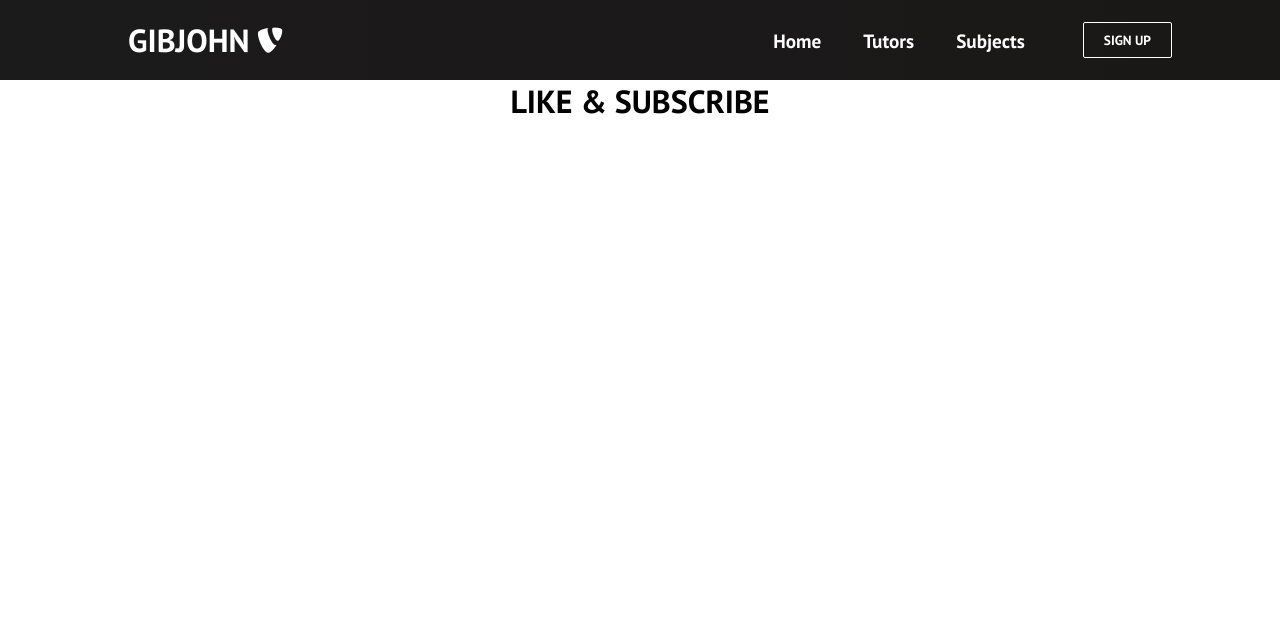
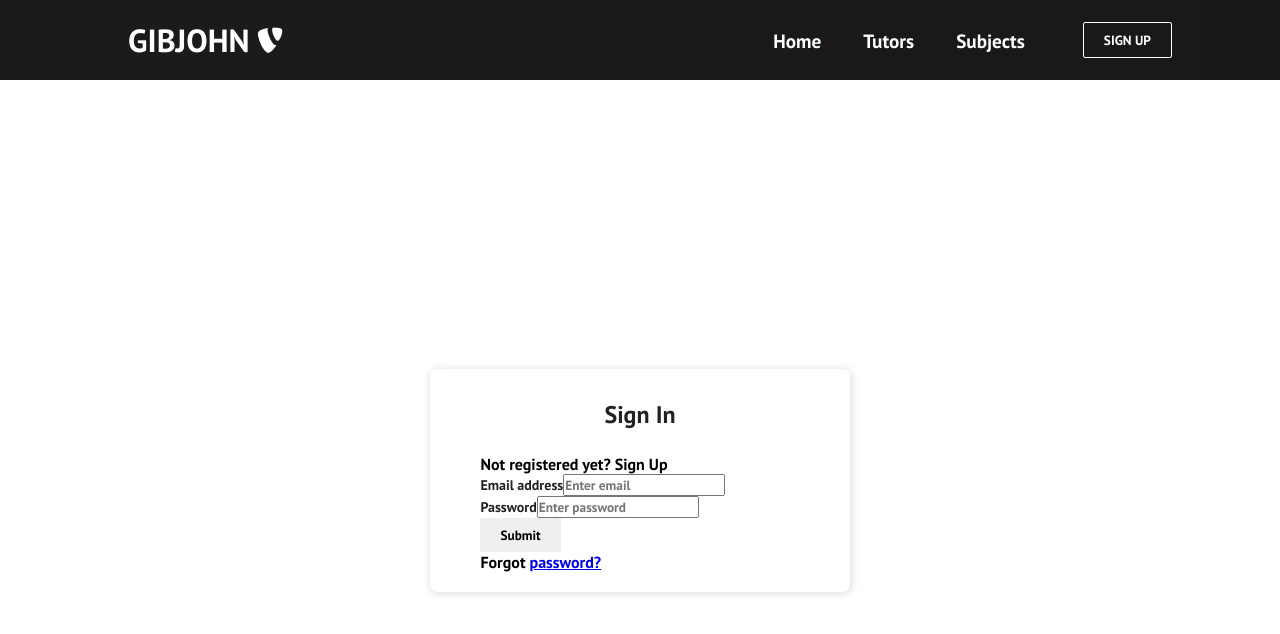
Before and after one commit to Daniel-ACC7/gibJohntutoring, a React (Create React App) app: page /sign-up in a window 1280 px wide. Shown: the top 634 px of the page. Built offline with nearby package versions, Linux system fonts and the light colour scheme.

Commit message:
Made Sign-Up Page

```diff
--- a/src/App.css
+++ b/src/App.css
@@ -7,7 +7,8 @@
 
 .home,
 .services,
-.products {
+.products,
+.sign-up {
   display: flex;
   height: 90vh;
   align-items: center;
@@ -32,3 +33,12 @@
   color: #fff;
   font-size: 100px;
 }
+
+.sign-up {
+  background-image: url("C:\Users\daniel.ohandjanian.8\Documents\GitHub\gibjohnMaster\gibjohn\public\images\img-8.jpg");
+  background-position: center;
+  background-size: cover;
+  background-repeat: no-repeat;
+  color: #fff;
+  font-size: 100px;
+}
--- /dev/null
+++ b/src/components/pages/SignUp.css
@@ -0,0 +1,39 @@
+.App {
+  background-color: white;
+}
+
+.Auth-form-container {
+  display: flex;
+  justify-content: center;
+  align-items: center;
+  width: 100vw;
+  height: 100vh;
+}
+
+.Auth-form {
+  width: 420px;
+  box-shadow: rgb(0 0 0 / 16%) 1px 1px 10px;
+  padding-top: 30px;
+  padding-bottom: 20px;
+  border-radius: 8px;
+  background-color: white;
+}
+
+.Auth-form-content {
+  padding-left: 12%;
+  padding-right: 12%;
+}
+
+.Auth-form-title {
+  text-align: center;
+  margin-bottom: 1em;
+  font-size: 24px;
+  color: rgb(34, 34, 34);
+  font-weight: 800;
+}
+
+label {
+  font-size: 14px;
+  font-weight: 600;
+  color: rgb(34, 34, 34);
+}
--- a/src/components/pages/SignUp.jsx
+++ b/src/components/pages/SignUp.jsx
@@ -1,6 +1,100 @@
-import React from "react";
-import "../../App.css";
+import "./SignUp.css";
+import React, { useState } from "react";
 
 export default function SignUp() {
-  return <h1 className="sign-up">LIKE & SUBSCRIBE</h1>;
+  let [authMode, setAuthMode] = useState("signin");
+
+  const changeAuthMode = () => {
+    setAuthMode(authMode === "signin" ? "signup" : "signin");
+  };
+
+  if (authMode === "signin") {
+    return (
+      <div className="Auth-form-container">
+        <form className="Auth-form">
+          <div className="Auth-form-content">
+            <h3 className="Auth-form-title">Sign In</h3>
+            <div className="text-center">
+              Not registered yet?{" "}
+              <span className="link-primary" onClick={changeAuthMode}>
+                Sign Up
+              </span>
+            </div>
+            <div className="form-group mt-3">
+              <label>Email address</label>
+              <input
+                type="email"
+                className="form-control mt-1"
+                placeholder="Enter email"
+              />
+            </div>
+            <div className="form-group mt-3">
+              <label>Password</label>
+              <input
+                type="password"
+                className="form-control mt-1"
+                placeholder="Enter password"
+              />
+            </div>
+            <div className="d-grid gap-2 mt-3">
+              <button type="submit" className="btn btn-primary">
+                Submit
+              </button>
+            </div>
+            <p className="text-center mt-2">
+              Forgot <a href="#">password?</a>
+            </p>
+          </div>
+        </form>
+      </div>
+    );
+  }
+
+  return (
+    <div className="Auth-form-container">
+      <form className="Auth-form">
+        <div className="Auth-form-content">
+          <h3 className="Auth-form-title">Sign In</h3>
+          <div className="text-center">
+            Already registered?{" "}
+            <span className="link-primary" onClick={changeAuthMode}>
+              Sign In
+            </span>
+          </div>
+          <div className="form-group mt-3">
+            <label>Full Name</label>
+            <input
+              type="email"
+              className="form-control mt-1"
+              placeholder="e.g Jane Doe"
+            />
+          </div>
+          <div className="form-group mt-3">
+            <label>Email address</label>
+            <input
+              type="email"
+              className="form-control mt-1"
+              placeholder="Email Address"
+            />
+          </div>
+          <div className="form-group mt-3">
+            <label>Password</label>
+            <input
+              type="password"
+              className="form-control mt-1"
+              placeholder="Password"
+            />
+          </div>
+          <div className="d-grid gap-2 mt-3">
+            <button type="submit" className="btn btn-primary">
+              Submit
+            </button>
+          </div>
+          <p className="text-center mt-2">
+            Forgot <a href="#">password?</a>
+          </p>
+        </div>
+      </form>
+    </div>
+  );
 }
```
